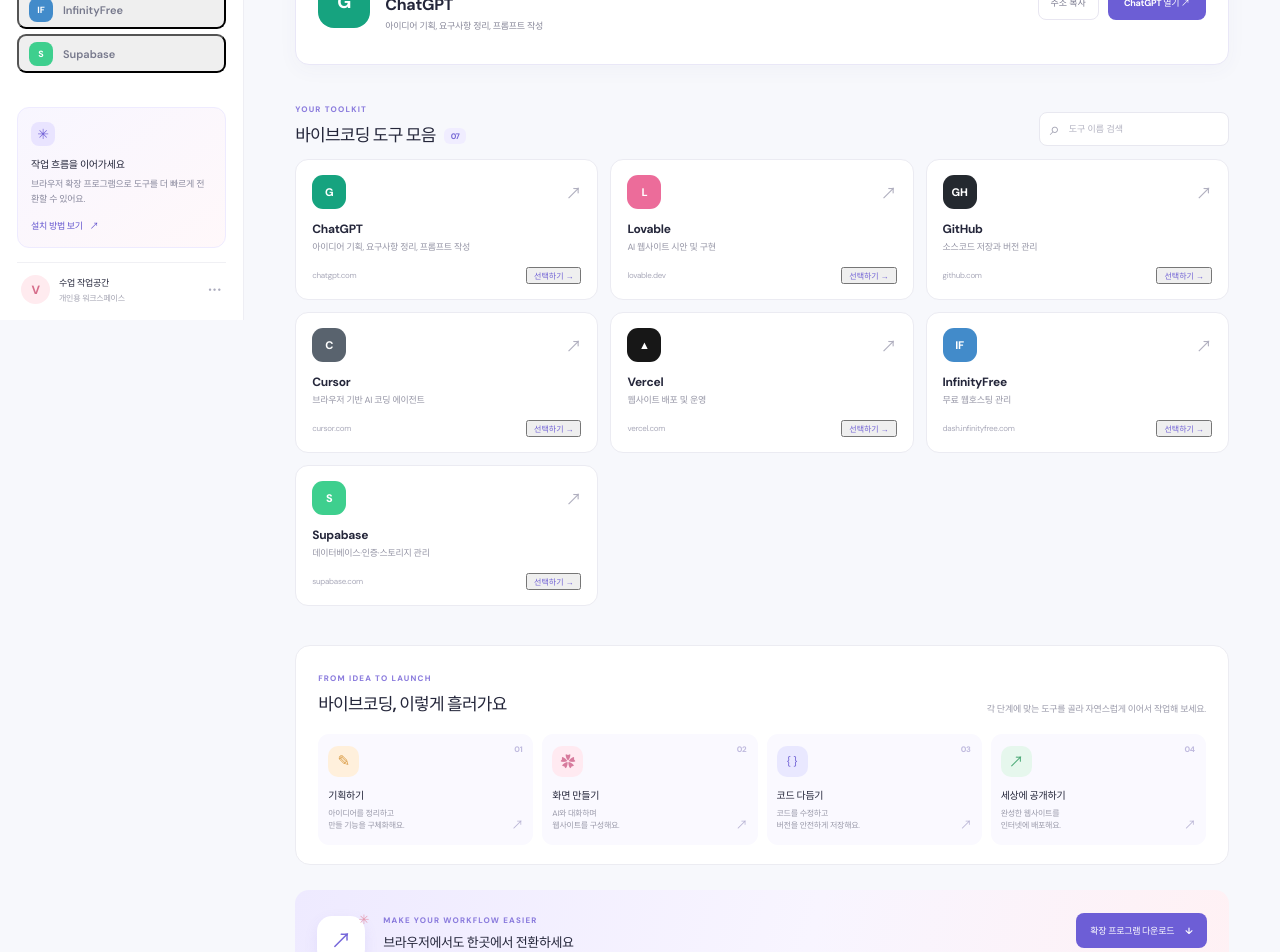
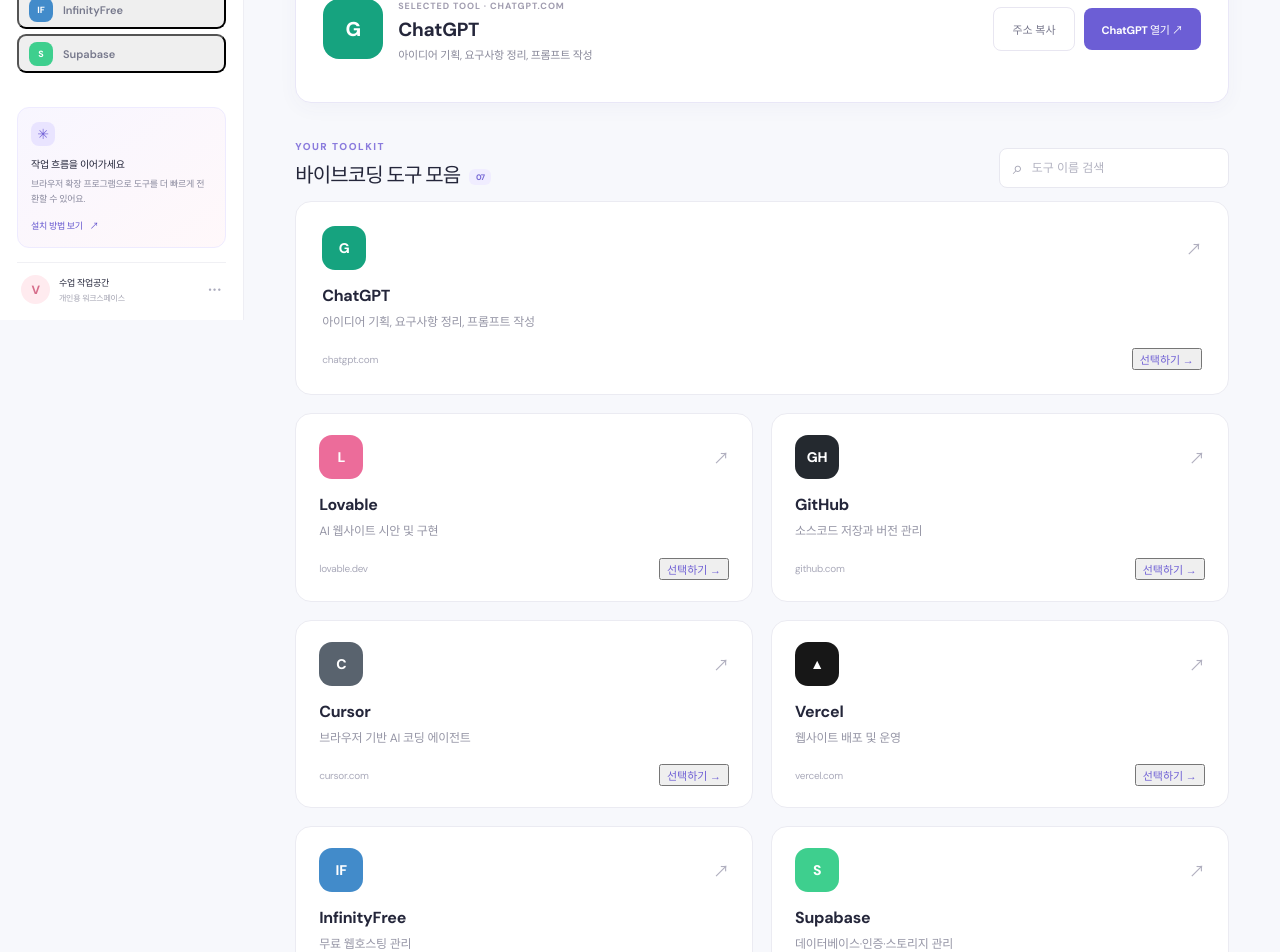
Before and after one commit to lovvv98-ui/vibe-coding-workspace, a browser extension: page apps/web/index.html in a window 1280 px wide. Shown: the part 480-1432 px from the top of the page. Drawn offline with Linux system fonts and the light colour scheme; files whose address does not match are found by name.

Commit message:
Redesign dashboard with four-row seven-tool layout and larger cards

```diff
--- a/apps/web/styles.css
+++ b/apps/web/styles.css
@@ -10,3 +10,62 @@
 @media(max-width:1050px){.workspace-shell{grid-template-columns:210px minmax(0,1fr)}.sidebar{padding-inline:13px}.page-content{padding-inline:28px}.tool-grid{grid-template-columns:repeat(2,minmax(0,1fr))}.welcome-art{transform:scale(.85);transform-origin:right center;margin-right:-2px}}
 @media(max-width:760px){.workspace-shell{grid-template-columns:1fr}.sidebar{position:relative;height:auto;padding:13px 17px 10px;border-right:0;border-bottom:1px solid #eeeef4}.brand{padding:0 3px 12px}.sidebar-label,.side-nav,.sidebar-bottom{display:none}.tool-nav{display:flex;overflow-x:auto;padding:0 0 2px;gap:6px}.tool-nav-item{min-height:33px;padding:0 9px;gap:6px;border:1px solid #efedf5;border-radius:8px;white-space:nowrap;font-size:9px}.tiny-tool-icon{width:21px;height:21px;border-radius:6px}.topbar{height:52px;padding-inline:18px}.connection{display:none}.page-content{padding:22px 18px}.welcome-row{min-height:170px;padding:22px 23px}.welcome-art{width:170px;transform:scale(.72);margin-right:-18px}.welcome-row h1{font-size:26px}.section-note{max-width:170px;text-align:right;line-height:1.5}.focus-card{align-items:flex-start;flex-direction:column}.focus-actions{width:100%}.focus-launch,.focus-secondary{flex:1;text-align:center}.flow-grid{grid-template-columns:repeat(2,1fr)}.flow-heading{align-items:flex-start;flex-direction:column}.install-banner{align-items:flex-start;flex-wrap:wrap}.install-copy{flex-basis:calc(100% - 70px)}.install-actions{width:100%;grid-template-columns:1fr 1fr;align-items:center}.page-footer{flex-wrap:wrap}.page-footer span:nth-child(2){display:none}}
 @media(max-width:440px){.top-install{padding:9px 10px;font-size:8px}.breadcrumb{font-size:9px}.welcome-row{padding:19px 17px}.welcome-row h1{font-size:23px}.welcome-copy{max-width:245px;font-size:9px}.welcome-art{position:absolute;right:-43px;opacity:.35}.section-topline{align-items:flex-start;flex-direction:column}.section-note{max-width:none;text-align:left}.search-box{width:100%}.tool-grid{grid-template-columns:1fr 1fr;gap:8px}.tool-card{min-height:132px;padding:12px}.tool-card h3{margin-top:9px}.tool-card p{font-size:8px}.focus-detail{gap:10px}.focus-logo{width:43px;height:43px}.focus-text h3{font-size:14px}.focus-text p{font-size:8px}.flow-grid{gap:7px}.flow-item{padding:10px 8px}.class-flow{padding:17px 14px}.install-banner{padding:16px}.install-copy h2{font-size:11px}.install-copy p{font-size:8px}.install-actions{grid-template-columns:1fr}.page-footer{font-size:7px}}
+
+
+/* 7-tool classroom dashboard: clearer hierarchy and larger cards */
+.tools-section .tool-grid{
+  grid-template-columns:repeat(2,minmax(0,1fr));
+  gap:18px;
+}
+.tools-section .tool-card:first-child{
+  grid-column:1 / -1;
+  min-height:190px;
+  padding:24px 26px;
+}
+.tools-section .tool-card{
+  min-height:176px;
+  padding:21px 23px;
+  border-radius:16px;
+}
+.tools-section .tool-card-logo{
+  width:44px;height:44px;border-radius:13px;font-size:14px;
+}
+.tools-section .tool-card h3{margin:15px 0 6px;font-size:16px}
+.tools-section .tool-card p{font-size:12px;line-height:1.7}
+.tools-section .tool-card-bottom{padding-top:16px;font-size:10px}
+.tools-section .tool-open{font-size:11px}
+.section-topline h2,.flow-heading h2{font-size:20px}
+.section-kicker{font-size:10px}
+.section-note{font-size:11px}
+.search-box{width:230px;height:40px;padding:0 13px}
+.search-box input{font-size:12px}
+.focus-card{min-height:148px;padding:24px 27px;border-radius:16px}
+.focus-icon{width:52px;height:52px;font-size:25px}
+.focus-empty strong{font-size:14px}
+.focus-empty p{font-size:11px}
+.focus-logo{width:60px;height:60px;font-size:20px}
+.focus-text h3{font-size:19px}
+.focus-text p{font-size:11px}
+.focus-text .focus-overline{font-size:9px}
+.focus-launch,.focus-secondary{padding:13px 18px;font-size:11px}
+.welcome-row{min-height:225px;padding:36px 43px}
+.welcome-row h1{font-size:clamp(28px,3.2vw,39px)}
+.welcome-copy{font-size:12px}
+.welcome-kicker{font-size:10px}
+.class-flow{padding:26px}
+.flow-item{min-height:130px;padding:15px}
+.flow-item strong{font-size:12px}
+.flow-item p{font-size:10px}
+.install-banner{padding:25px 27px}
+.install-copy h2{font-size:16px}
+.install-copy p{font-size:11px}
+.download-button{font-size:11px;padding:13px 17px}
+.guide-link{font-size:10px}
+@media(max-width:760px){
+  .tools-section .tool-grid{grid-template-columns:1fr;gap:11px}
+  .tools-section .tool-card,.tools-section .tool-card:first-child{grid-column:auto;min-height:150px;padding:17px}
+  .tools-section .tool-card h3{font-size:14px}
+  .tools-section .tool-card p{font-size:10px}
+  .welcome-row{padding:25px}
+  .focus-card{padding:19px}
+}
```
